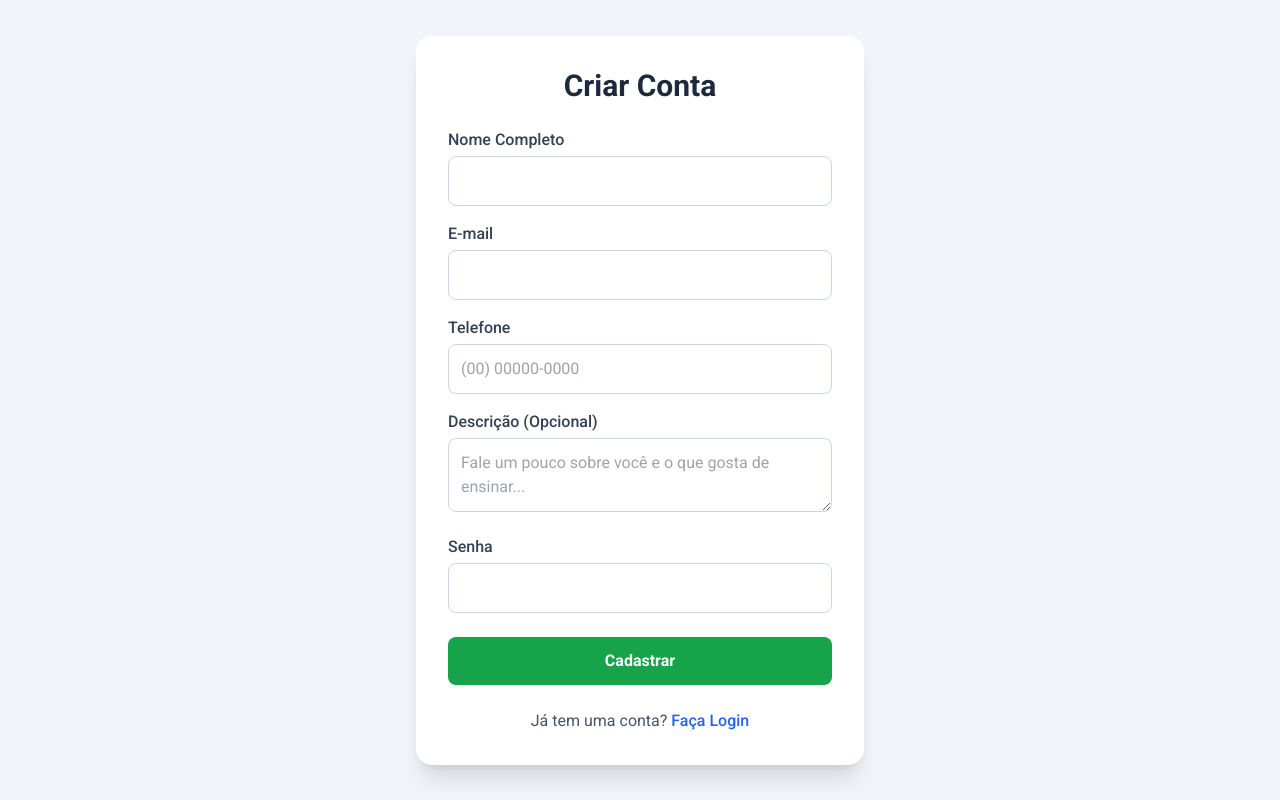
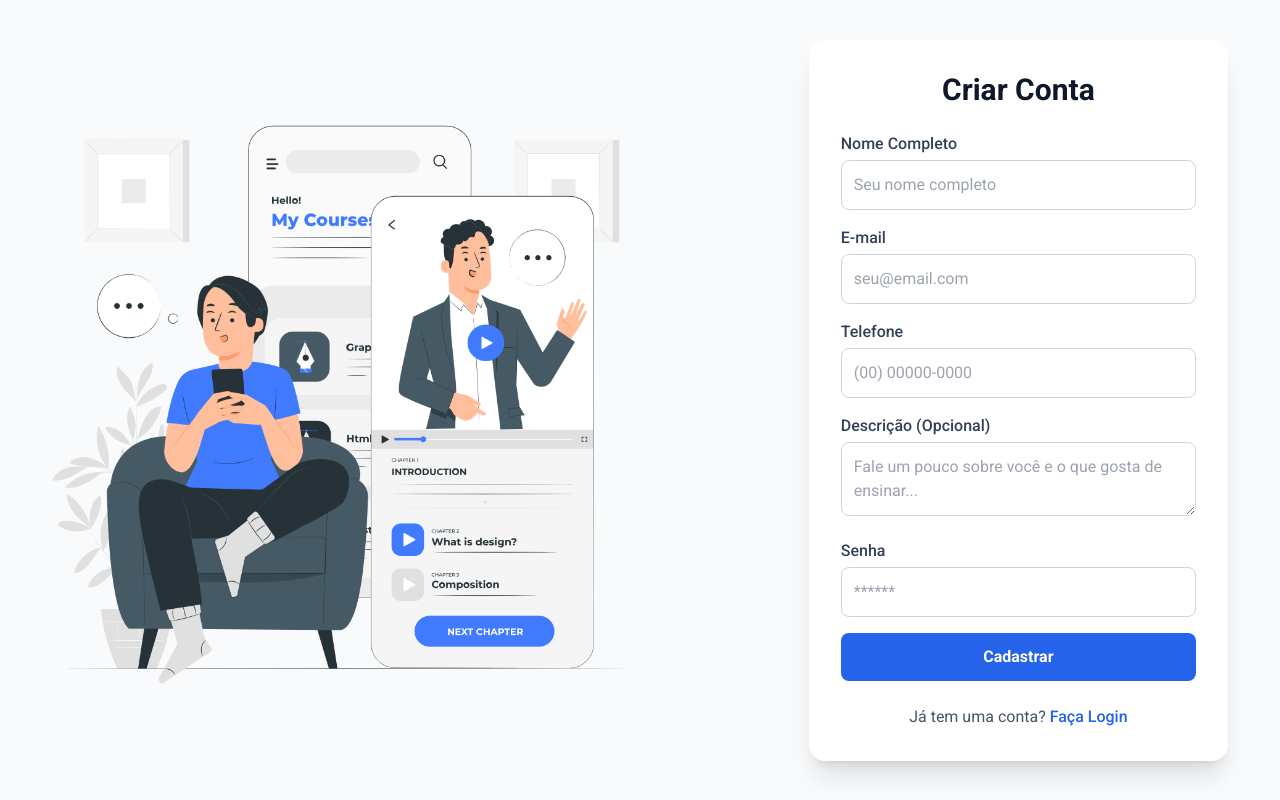
Before and after one commit to Wellandradexix100/FrontAvanti, a React (Vite) app: page /cadastro in a window 1280 px wide. Built offline with nearby package versions, Linux system fonts and the light colour scheme; no server answers.

Commit message:
style: ajustar layout e estilização das telas de login e cadastro

```diff
--- a/src/pages/Cadastro.jsx
+++ b/src/pages/Cadastro.jsx
@@ -2,6 +2,8 @@ import { useForm } from "react-hook-form";
 import { api } from "../services/api";
 import { Link, useNavigate } from "react-router-dom";
 import { toast } from "react-toastify";
+import { Input } from "../components/Input";
+import { Button } from "../components/Button";
 
 export default function Cadastro() {
   const {
@@ -25,62 +27,52 @@ export default function Cadastro() {
   };
 
   return (
-    <div className="flex flex-col items-center justify-center min-h-screen bg-slate-100 p-4">
-      <div className="p-8 bg-white rounded-2xl shadow-xl w-full max-w-md">
-        <h1 className="text-3xl font-bold text-slate-800 mb-6 text-center">
+    <div className="flex items-center justify-around min-h-screen bg-slate-50 p-8">
+      <div className="mr-40 max-lg:hidden">
+        <img
+        src="/img-cadastro.png"
+        alt="Imagem de cadastro"
+        className="w-150 h-full"
+        />
+      </div>
+      <div className="p-8 mr-5 bg-white rounded-2xl shadow-xl w-full max-w-md max-lg:mr-0">
+        <h1 className="text-3xl font-bold text-slate-900 mb-6 text-center">
           Criar Conta
         </h1>
 
-        <form onSubmit={handleSubmit(onSubmit)} className="flex flex-col gap-4">
+        <form onSubmit={handleSubmit(onSubmit)} className="flex flex-col gap-4 relative">
           <div>
-            <label className="block text-slate-700 font-medium mb-1">
-              Nome Completo
-            </label>
-            <input
+            <Input
+            label="Nome Completo"
             type="text"
-              className="w-full border border-slate-300 rounded-lg p-3 outline-none focus:border-blue-500"
+            placeholder="Seu nome completo"
+            error={errors.nome?.message}
             {...register("nome", { required: "O nome é obrigatório" })}
             />
-            {errors.nome && (
-              <span className="text-red-500 text-sm mt-1">
-                {errors.nome.message}
-              </span>
-            )}
           </div>
 
           <div>
-            <label className="block text-slate-700 font-medium mb-1">
-              E-mail
-            </label>
-            <input
+            <Input
+            label="E-mail"
             type="email"
-              className="w-full border border-slate-300 rounded-lg p-3 outline-none focus:border-blue-500"
-              {...register("email", { required: "O e-mail é obrigatório" })}
+            placeholder="seu@email.com"
+            error={errors.email?.message}
+            {...register("email", {
+              required: "O e-mail é obrigatório",
+            })}
             />
-            {errors.email && (
-              <span className="text-red-500 text-sm mt-1">
-                {errors.email.message}
-              </span>
-            )}
           </div>
 
           <div>
-            <label className="block text-slate-700 font-medium mb-1">
-              Telefone
-            </label>
-            <input
+            <Input
+            label="Telefone"
             type="text"
             placeholder="(00) 00000-0000"
-              className="w-full border border-slate-300 rounded-lg p-3 outline-none focus:border-blue-500"
+            error={errors.telefone?.message}
             {...register("telefone", {
               required: "O telefone é obrigatório",
             })}
             />
-            {errors.telefone && (
-              <span className="text-red-500 text-sm mt-1">
-                {errors.telefone.message}
-              </span>
-            )}
           </div>
 
           <div>
@@ -95,31 +87,24 @@ export default function Cadastro() {
           </div>
 
           <div>
-            <label className="block text-slate-700 font-medium mb-1">
-              Senha
-            </label>
-            <input
+            <Input
+            label="Senha"
             type="password"
-              className="w-full border border-slate-300 rounded-lg p-3 outline-none focus:border-blue-500"
+            placeholder="******"
+            error={errors.senha?.message}
             {...register("senha", {
               required: "A senha é obrigatória",
               minLength: { value: 6, message: "No mínimo 6 caracteres" },
             })}
             />
-            {errors.senha && (
-              <span className="text-red-500 text-sm mt-1">
-                {errors.senha.message}
-              </span>
-            )}
           </div>
-
-          <button
+          <Button
           type="submit"
-            disabled={isSubmitting}
-            className="w-full bg-green-600 hover:bg-green-700 text-white font-semibold py-3 rounded-lg transition-colors mt-2 disabled:bg-green-400"
+          variant="primary"
+          isLoading={isSubmitting}
           >
             {isSubmitting ? "Criando conta..." : "Cadastrar"}
-          </button>
+          </Button>
         </form>
 
         <p className="text-center text-slate-600 mt-6">
--- a/src/pages/Login.jsx
+++ b/src/pages/Login.jsx
@@ -2,8 +2,11 @@ import { useForm } from "react-hook-form";
 import { useAuth } from "../contexts/AuthContext";
 import { Link } from "react-router-dom";
 import { toast } from "react-toastify";
+import {Input} from "../components/Input";
+import { Button } from "../components/Button";
 
 export default function Login() {
+
   const {
     register,
     handleSubmit,
@@ -23,40 +26,36 @@ export default function Login() {
   };
 
   return (
-    <div className="flex flex-col items-center justify-center min-h-screen bg-slate-100 p-4">
-      <div className="p-8 bg-white rounded-2xl shadow-xl w-full max-w-md">
-        <h1 className="text-3xl font-bold text-slate-800 mb-6 text-center">
-          Entrar na Plataforma
+    <div className="flex items-center justify-around min-h-screen bg-slate-50 p-8">
+      <div className="mr-40 max-lg:hidden">
+      <img
+      src="/img-login.png"
+      alt="Imagem de login"
+      className="w-150 h-full"
+      />
+      </div>
+      <div className="p-8 mr-5 bg-white rounded-xl shadow-xl w-full max-w-md max-lg:mr-0">
+        <h1 className="text-3xl font-bold text-slate-900 mb-6 text-center">
+          Login
         </h1>
-
-        <form onSubmit={handleSubmit(onSubmit)} className="flex flex-col gap-4">
+        <form onSubmit={handleSubmit(onSubmit)} className="flex flex-col gap-4 relative">
           <div>
-            <label className="block text-slate-700 font-medium mb-1">
-              E-mail
-            </label>
-            <input
+            <Input
+            label="E-mail"
             type="email"
             placeholder="seu@email.com"
-              className="w-full border border-slate-300 rounded-lg p-3 outline-none focus:border-blue-500 transition-colors"
+            error={errors.email?.message}
             {...register("email", {
               required: "O e-mail é obrigatório",
             })}
             />
-            {errors.email && (
-              <span className="text-red-500 text-sm mt-1">
-                {errors.email.message}
-              </span>
-            )}
           </div>
-
           <div>
-            <label className="block text-slate-700 font-medium mb-1">
-              Senha
-            </label>
-            <input
+            <Input
+            label="Senha"
             type="password"
             placeholder="******"
-              className="w-full border border-slate-300 rounded-lg p-3 outline-none focus:border-blue-500 transition-colors"
+            error={errors.senha?.message}
             {...register("senha", {
               required: "A senha é obrigatória",
               minLength: {
@@ -65,22 +64,15 @@ export default function Login() {
               },
             })}
             />
-            {errors.senha && (
-              <span className="text-red-500 text-sm mt-1">
-                {errors.senha.message}
-              </span>
-            )}
           </div>
-
-          <button
+          <Button
           type="submit"
-            disabled={isSubmitting}
-            className="w-full bg-blue-600 hover:bg-blue-700 text-white font-semibold py-3 rounded-lg transition-colors mt-2 disabled:bg-blue-400"
+          variant="primary"
+          isLoading={isSubmitting}
           >
             {isSubmitting ? "Entrando..." : "Entrar"}
-          </button>
+          </Button>
         </form>
-
         <p className="text-center text-slate-600 mt-6">
           Ainda não tem uma conta?{" "}
           <Link
```
Also changed, not shown: public/img-cadastro.png (added), public/img-login.png (added). Lines whose indentation alone changed are shown as unchanged.
